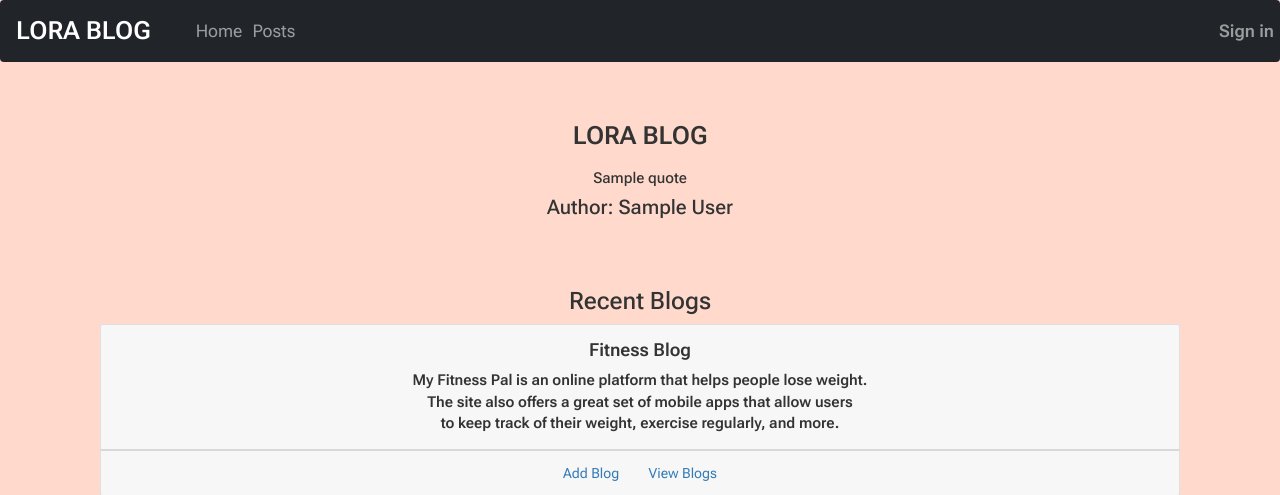
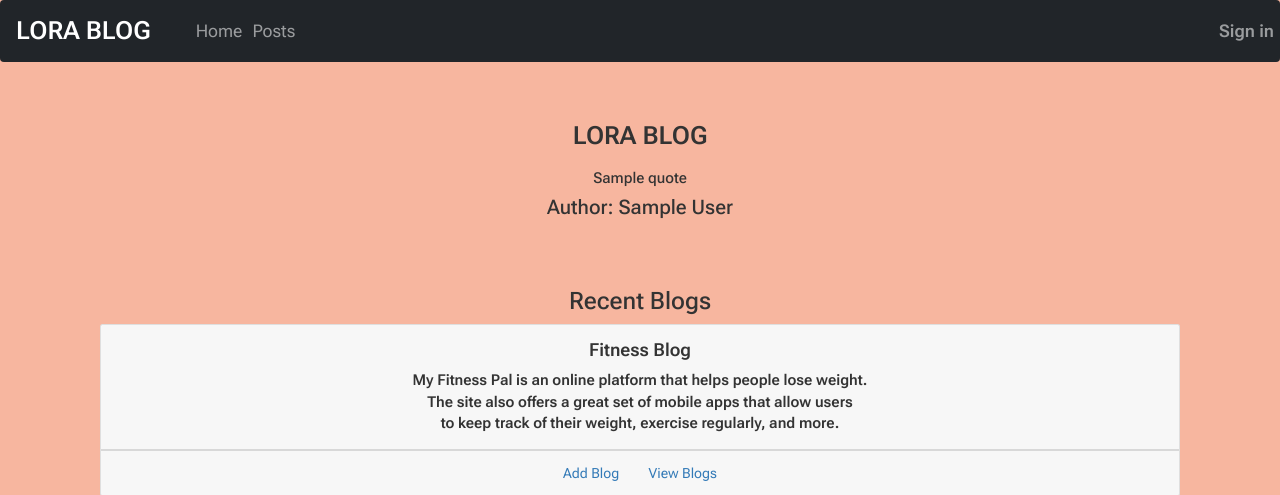
Before and after one commit to Flora-Chepchirchir8/Blog-App, a Flask app: template app/templates/index.html in a window 1280 px wide. Shown: the top 495 px of the page. Run offline with Flask 2, Linux system fonts and the light colour scheme; the template is opened without the code that fills it: most values are stand-ins (such as "Sample title", 1, 10 or a date in 2020); some libraries are stand-ins or nearby versions.

Commit message:
run tests

```diff
--- a/app/templates/index.html
+++ b/app/templates/index.html
@@ -1,7 +1,7 @@
 {% extends 'base.html'%} {% block styles%} {{ super() }}
 <link rel="stylesheet" href="{{url_for('static',filename='css/index.css')}}"> {% endblock %} {% block content %}
 
-<body style="background-color: #ffdacc">
+<body style="background-color: #f7b69f">
     <br>
     <div class="container">
         <h1 class="text-center fs-1 fw-bold">LORA BLOG</h1>
```
